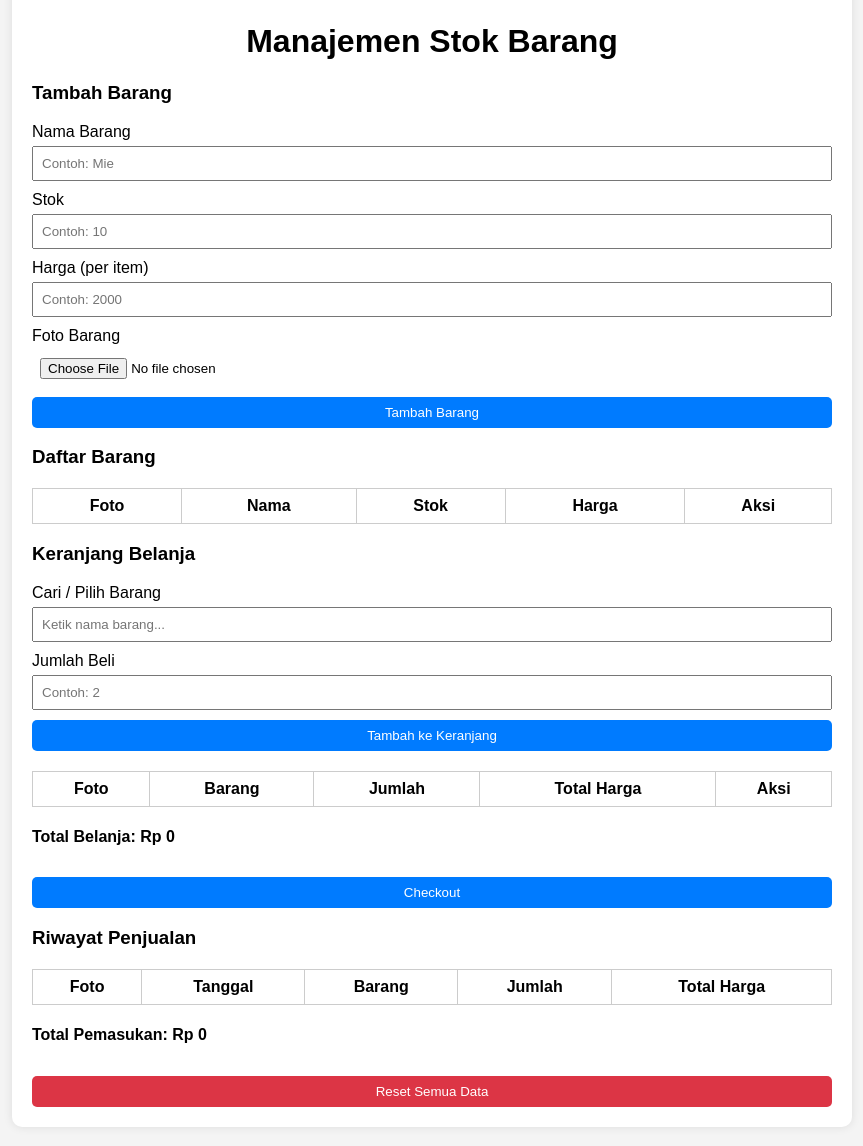
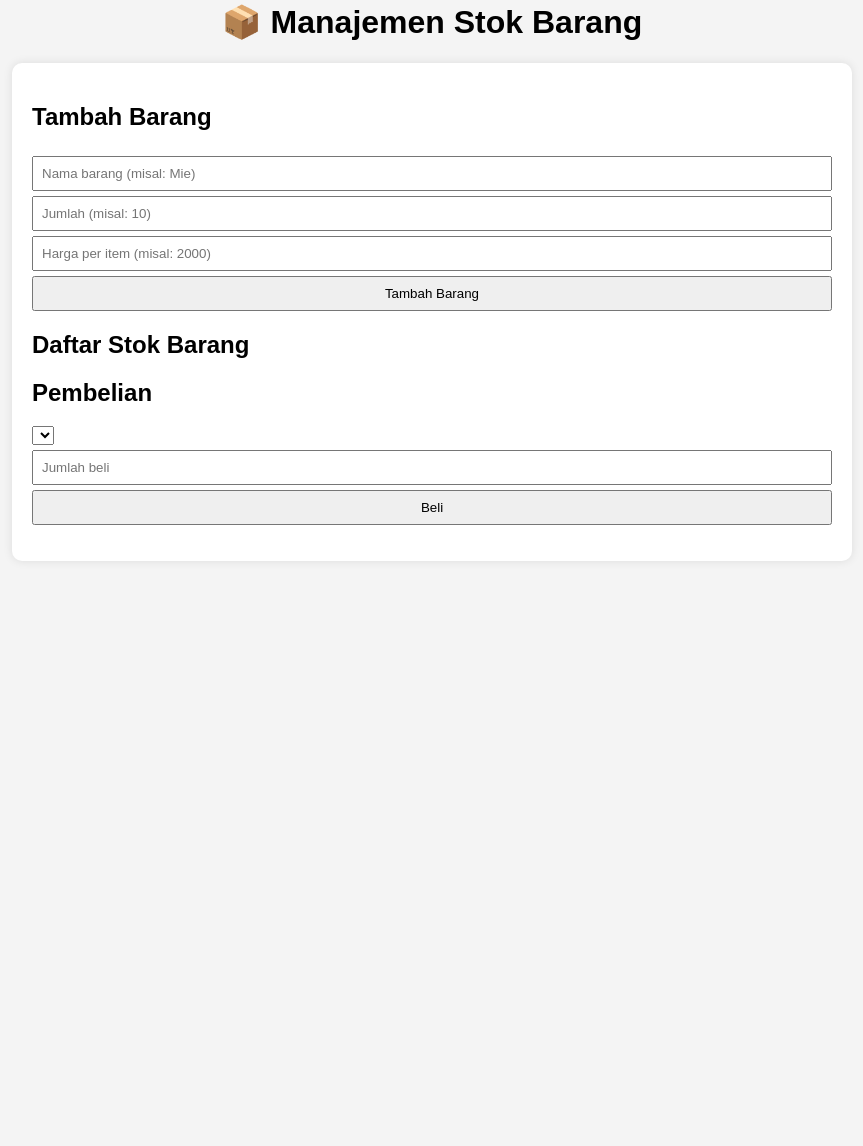
Before and after one commit to berbergiiilszz/KASIR, a plain HTML site: page index.html in a window 1280 px wide. Shown: the part 46-1192 px from the top of the page, without its empty margins (208-1071 px from the left). After the commit the page ends 800 px from the top, so only its background shows below. Drawn offline with Linux system fonts and the light colour scheme.

Commit message:
Update index.html

```diff
--- a/index.html
+++ b/index.html
@@ -1,83 +1,41 @@
 <!DOCTYPE html>
 <html lang="id">
 <head>
-  <meta charset="UTF-8">
-  <meta name="viewport" content="width=device-width, initial-scale=1.0">
-  <title>Manajemen Stok Barang</title>
-  <link rel="stylesheet" href="style.css">
+  <meta charset="UTF-8" />
+  <meta name="viewport" content="width=device-width, initial-scale=1.0" />
+  <title>Stok Barang</title>
+  <link rel="stylesheet" href="style.css" />
 </head>
 <body>
-  <div class="container">
-    <h1>Manajemen Stok Barang</h1>
+  <header>
+    <h1>📦 Manajemen Stok Barang</h1>
+  </header>
 
-    <!-- Tambah Barang -->
-    <h3>Tambah Barang</h3>
-    <label>Nama Barang</label>
-    <input type="text" id="namaBarang" placeholder="Contoh: Mie">
-    <label>Stok</label>
-    <input type="number" id="stokBarang" placeholder="Contoh: 10">
-    <label>Harga (per item)</label>
-    <input type="number" id="hargaBarang" placeholder="Contoh: 2000">
-    <label>Foto Barang</label>
-    <input type="file" id="fotoBarangFile" accept="image/*">
-    <button class="btn" onclick="tambahBarang()">Tambah Barang</button>
+  <main class="container">
+    <!-- Form Tambah Barang -->
+    <section class="add-item">
+      <h2>Tambah Barang</h2>
+      <input type="text" id="namaBarang" placeholder="Nama barang (misal: Mie)" />
+      <input type="number" id="jumlahBarang" placeholder="Jumlah (misal: 10)" />
+      <input type="number" id="hargaBarang" placeholder="Harga per item (misal: 2000)" />
+      <button id="tambahBarang">Tambah Barang</button>
+    </section>
 
     <!-- Daftar Barang -->
-    <h3>Daftar Barang</h3>
-    <table id="tabelBarang">
-      <thead>
-        <tr>
-          <th>Foto</th>
-          <th>Nama</th>
-          <th>Stok</th>
-          <th>Harga</th>
-          <th>Aksi</th>
-        </tr>
-      </thead>
-      <tbody></tbody>
-    </table>
+    <section class="stock">
+      <h2>Daftar Stok Barang</h2>
+      <ul id="daftarBarang"></ul>
+    </section>
 
     <!-- Pembelian -->
-    <h3>Keranjang Belanja</h3>
-    <label>Cari / Pilih Barang</label>
-    <input type="text" id="inputCariBarang" placeholder="Ketik nama barang...">
-    <div id="suggestions" class="suggestions"></div>
-    <label>Jumlah Beli</label>
-    <input type="number" id="jumlahBeli" placeholder="Contoh: 2">
-    <button class="btn" onclick="tambahKeranjang()">Tambah ke Keranjang</button>
-
-    <table id="tabelKeranjang">
-      <thead>
-        <tr>
-          <th>Foto</th>
-          <th>Barang</th>
-          <th>Jumlah</th>
-          <th>Total Harga</th>
-          <th>Aksi</th>
-        </tr>
-      </thead>
-      <tbody></tbody>
-    </table>
-    <h4 id="totalKeranjang">Total Belanja: Rp 0</h4>
-    <button class="btn" onclick="checkout()">Checkout</button>
-
-    <!-- Riwayat Penjualan -->
-    <h3>Riwayat Penjualan</h3>
-    <table id="tabelPenjualan">
-      <thead>
-        <tr>
-          <th>Foto</th>
-          <th>Tanggal</th>
-          <th>Barang</th>
-          <th>Jumlah</th>
-          <th>Total Harga</th>
-        </tr>
-      </thead>
-      <tbody></tbody>
-    </table>
-    <h4 id="totalPenjualan">Total Pemasukan: Rp 0</h4>
-    <button class="btn btn-reset" onclick="resetSemuaData()">Reset Semua Data</button>
-  </div>
+    <section class="checkout">
+      <h2>Pembelian</h2>
+      <select id="pilihBarang"></select>
+      <input type="number" id="jumlahBeli" placeholder="Jumlah beli" />
+      <button id="beliBarang">Beli</button>
+      <p id="totalHarga"></p>
+    </section>
+  </main>
 
   <script src="script.js"></script>
 </body>
```
